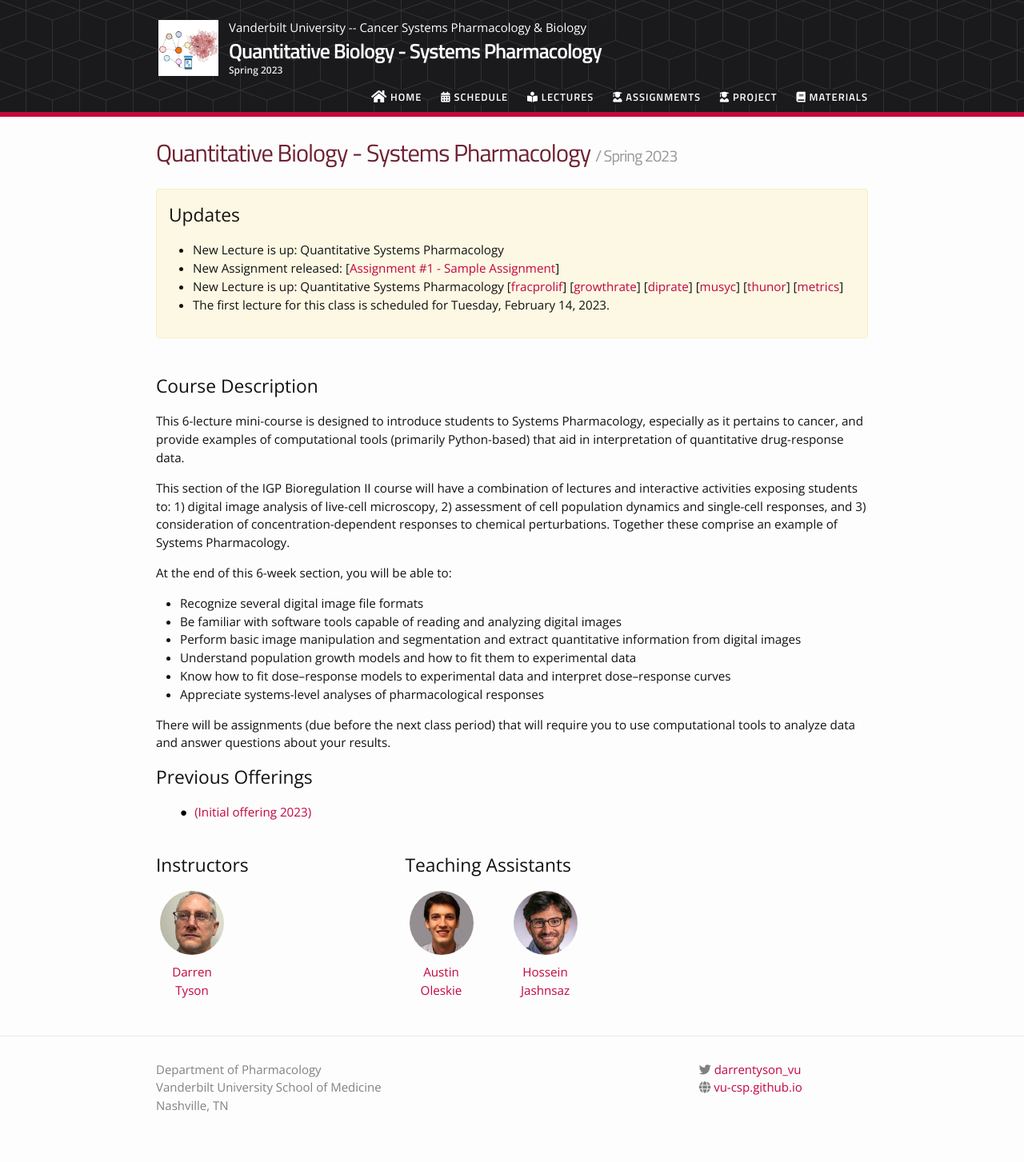
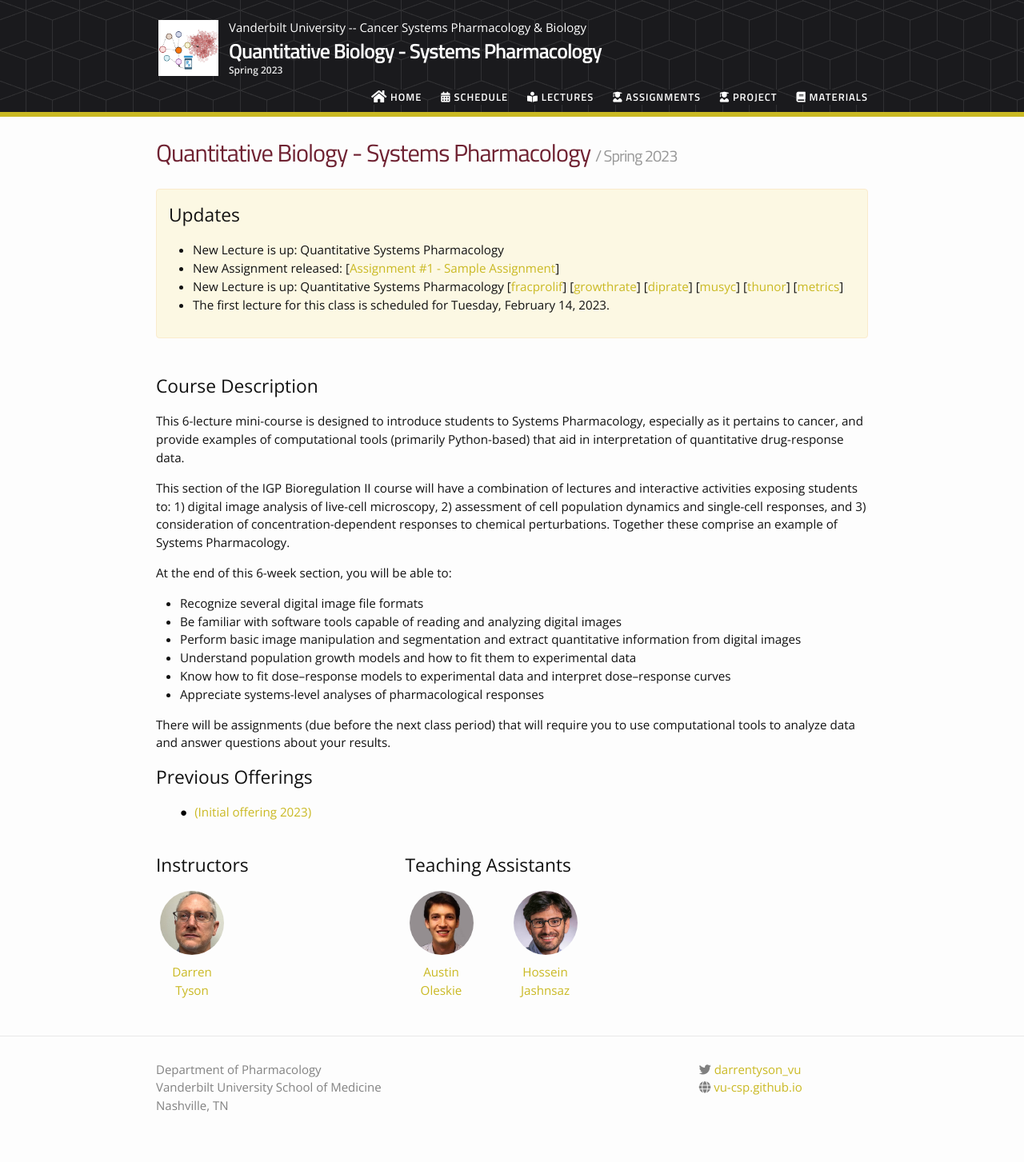
Before and after one commit to VU-CSP/QuantBio, a Jekyll site: the page built from index.md, in a window 1280 px wide. Shown: the whole page at 80% size. Built offline with Jekyll 4.4.1, drawn with Linux system fonts in a browser that asks for light colours; nearby versions of some CDN libraries.

Commit message:
Update _user_vars.scss

```diff
--- a/_sass/_user_vars.scss
+++ b/_sass/_user_vars.scss
@@ -1,11 +1,10 @@
 // Vandy theme (work in progress!)
-// $primary-color:  #ffffff;
-// $accent-color: #cab923;
-// $title-color: #1c3334;
-// $header-color: #2f4454;
-// $header-text-color: #000000;
-// $header-background-opacity: 0.6;
-// $header-background-invert: 0%;
+$primary-color:  #cab923;
+$accent-color: #cab923;
+$title-color: #6f2232;
+$header-text-color: #fff;
+$header-color: #1a1a1d;
+$header-background-opacity: 0.5;
 
 // theme #1
 // $primary-color:  #0077CC;
@@ -15,13 +14,13 @@
 // $header-color: #336699;
 // $header-background-opacity: 0.5;
 
-// theme #2
-$primary-color:  #c3073f;
-$accent-color: #c3073f;
-$title-color: #6f2232;
-$header-text-color: #fff;
-$header-color: #1a1a1d;
-$header-background-opacity: 0.5;
+// // theme #2
+// $primary-color:  #c3073f;
+// $accent-color: #c3073f;
+// $title-color: #6f2232;
+// $header-text-color: #fff;
+// $header-color: #1a1a1d;
+// $header-background-opacity: 0.5;
 
 // // theme #3
 // $primary-color:  #05386b;
```
